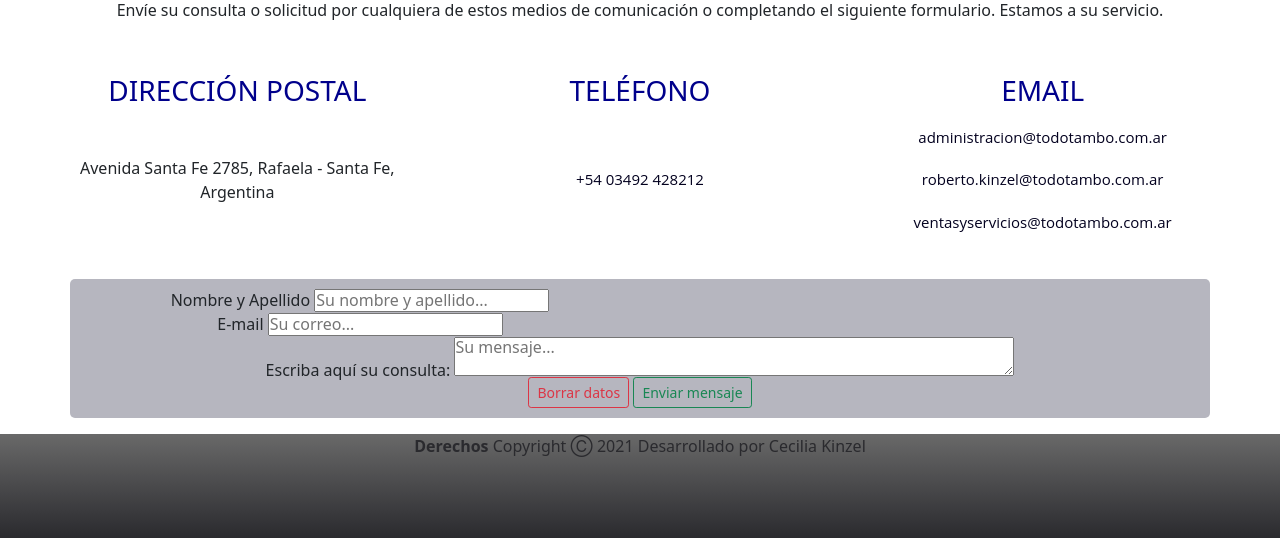
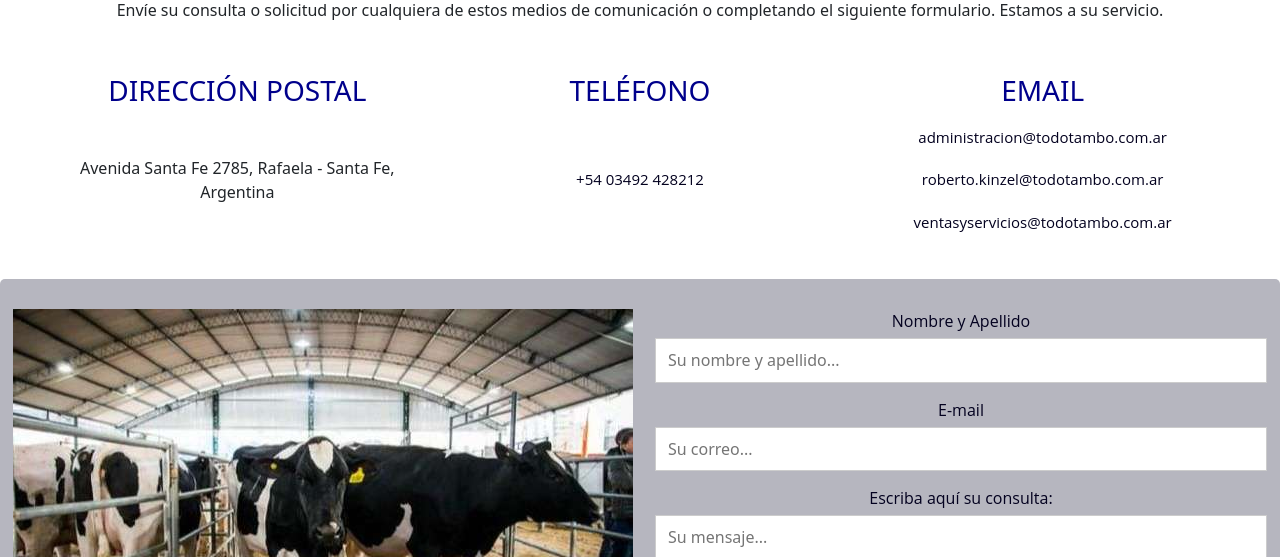
Before and after one commit to cecikinzel/TODOTAMBO-Kinzel, a website: page PAGES/contacto.html in a window 1280 px wide. Shown: the part 243-800 px from the top of the page. Drawn offline with nearby package versions, Linux system fonts and the light colour scheme.

Commit message:
modificaciones en formulario de contacto

```diff
--- a/PAGES/contacto.html
+++ b/PAGES/contacto.html
@@ -117,25 +117,30 @@
 				</div>
 			</div>
 
-			<div class="container form contact-form text-center">
+			<div class="container-fluid form contact-form text-center">
 				<form action="/" method="POST" enctype="application/x-www-form-urlencoded">
-					<div class="form-row">
-						<div class="form-group col-md-6">
+					<div class="row">
+						<div class="column-form form-img text-center">
+							<img src="../MEDIA/dairy farm.jpg" alt="Vacas en tambo rotativo">
+						</div>
+						<div class="column-form text-center">
+							<div>
 								<label for="fname">Nombre y Apellido</label>
 								<input type="text" id="fname" name="fname" placeholder="Su nombre y apellido...">
-						</div><br>
-						<div class="form-group col-md-6">
+							</div>
+							<div>
 								<label for="email">E-mail</label>
 								<input type="E-mail" name="email" placeholder="Su correo...">
-						</div><br>
 							</div>
-					<div class="form-row">
+							<div>
 								<label for="message">Escriba aquí su consulta:</label>
 								<textarea id="message" placeholder="Su mensaje..."></textarea>
-					</div><br>
+							</div>
+						</div>
 						<div class="text-center">
 							<button type="reset" class="btn btn-outline-danger btn-sm">Borrar datos</button>
 							<button type="submit" class="btn btn-outline-success btn-sm">Enviar mensaje</button>
+						</div>
 					</div>
 				</form>
 			</div>
--- a/scss/styles.scss
+++ b/scss/styles.scss
@@ -113,9 +113,8 @@ ul li:hover ul a:hover {
 	margin: 5px auto 5px auto;
 	border-radius: 5px;
 	box-shadow: 5px 5px 5px grey;
-	.carousel-item {
-		width: 1000px;
-	}
+	width: 100px;
+	z-index: 1;
 }
 
 .gallery {
@@ -349,9 +348,34 @@ div .gallery-row {
   background-color: #b6b6bf;
   padding: 10px;
   line-height: 1.5px;
-  textarea {
-  	height: 20%;
-  	width: 50%;
+  .form-img {
+  	width: 100%
+  }
+  label {
+  	font-family: "Open Sans", sans-serif;
+    color: #03011f;
+    line-height: 1.5;
+  }
+  input, textarea {
+  	width: 100%;
+	  padding: 12px;
+	  border: 1px solid #ccc;
+	  margin-top: 5px;
+	  margin-bottom: 15px;
+	  resize: vertical;
+  }
+  .column-form {
+  	float: left;
+	  width: 50%;
+	  margin-top: 5px;
+	  padding: 15px;
+  }
+}
+
+@media screen and (max-width: 768px) {
+  .column-form, button {
+    width: 100%;
+    margin-top: 0;
   }
 }
 
```
Also changed, not shown: CSS/style.css. Lines whose indentation alone changed are shown as unchanged.
